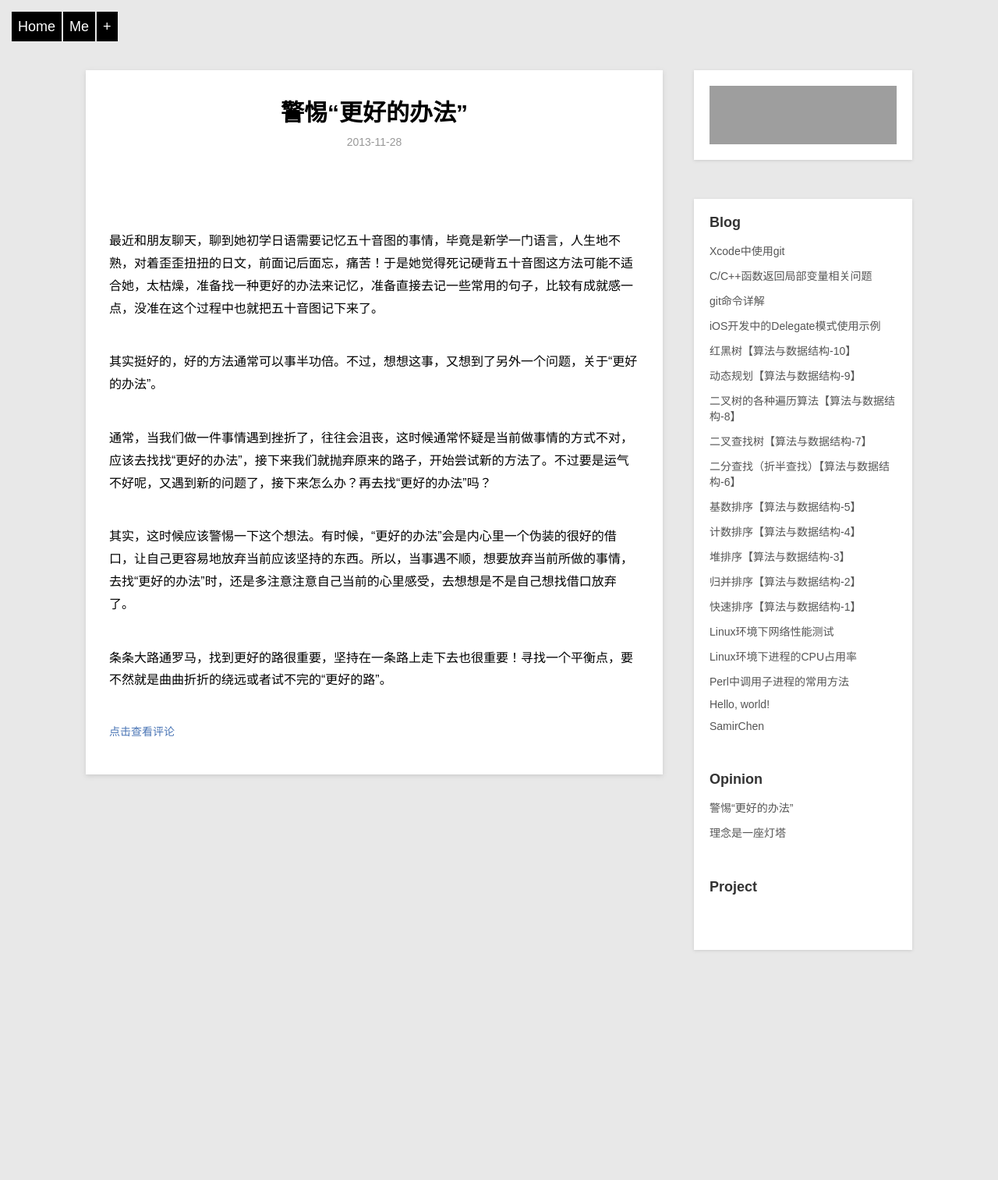
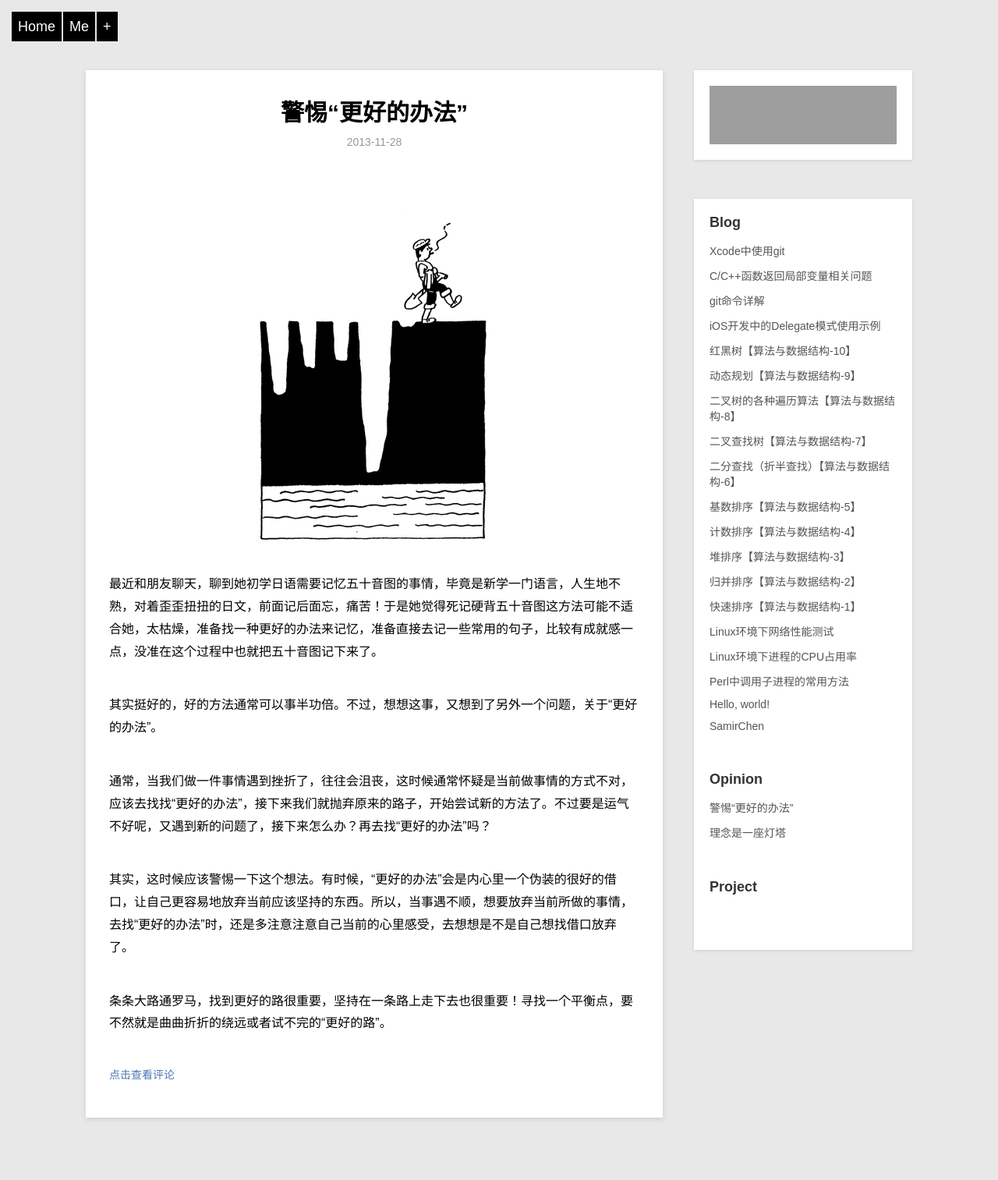
Before and after one commit to samirchen/samirchen.github.io, a Jekyll site: the page built from _posts/opinion/2013-11-28-warning-of-better-solution.md, in a window 1280 px wide. Shown: the whole page at 78% size. Built offline with Jekyll 4.4.1, drawn with Linux system fonts in a browser that asks for light colours; Markdown is read by kramdown in place of the engine named in the settings; before the commit the page ends 1268 px from its top, so only the background shows below that; grey boxes are pictures that could not be loaded.

Commit message:
add opinion

```diff
--- a/_posts/opinion/2013-11-28-warning-of-better-solution.md
+++ b/_posts/opinion/2013-11-28-warning-of-better-solution.md
@@ -5,7 +5,7 @@ description: “更好的办法”有时候是内心的一种借口。
 category: opinion
 ---
 
-![](warning-of-better-solution/dig-a-well.jpg)
+<img src="/images/warning-of-better-solution/dig-a-well.jpg" alt="dig-a-well">
 
 最近和朋友聊天，聊到她初学日语需要记忆五十音图的事情，毕竟是新学一门语言，人生地不熟，对着歪歪扭扭的日文，前面记后面忘，痛苦！于是她觉得死记硬背五十音图这方法可能不适合她，太枯燥，准备找一种更好的办法来记忆，准备直接去记一些常用的句子，比较有成就感一点，没准在这个过程中也就把五十音图记下来了。
 
```
